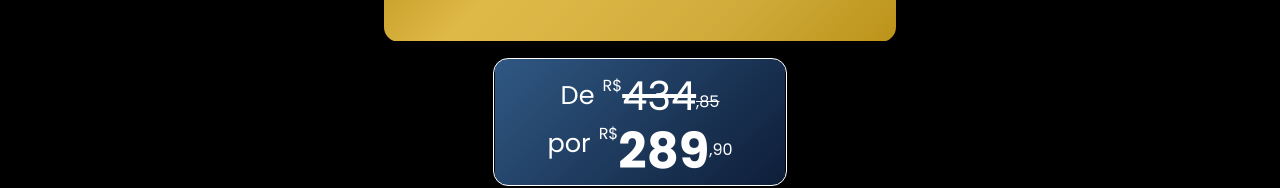
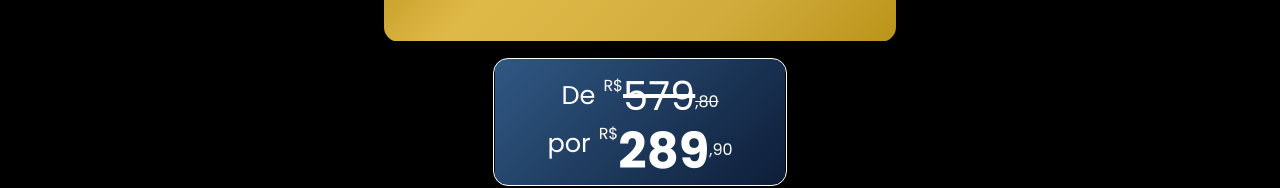
Before and after one commit to vcspc/empreender-valadares, a Next.js app in the folder empreender-valadares/: page / in a window 1280 px wide. Shown: the part 5106-5294 px from the top of the page. Built offline with nearby package versions, Linux system fonts and the light colour scheme.

Commit message:
alteração do preço para 579

```diff
--- a/empreender-valadares/src/app/page.jsx
+++ b/empreender-valadares/src/app/page.jsx
@@ -147,8 +147,8 @@ export default function Home() {
         <Wrapper style={{ flexDirection: 'column', alignItems: 'center', width: '100%', }} fundo="fundo5" >
           <Desconto />
           <Preco
-            preco1="434"
-            centavos1=",85"
+            preco1="579"
+            centavos1=",80"
             preco2="289"
             centavos2=",90"
           />
```
